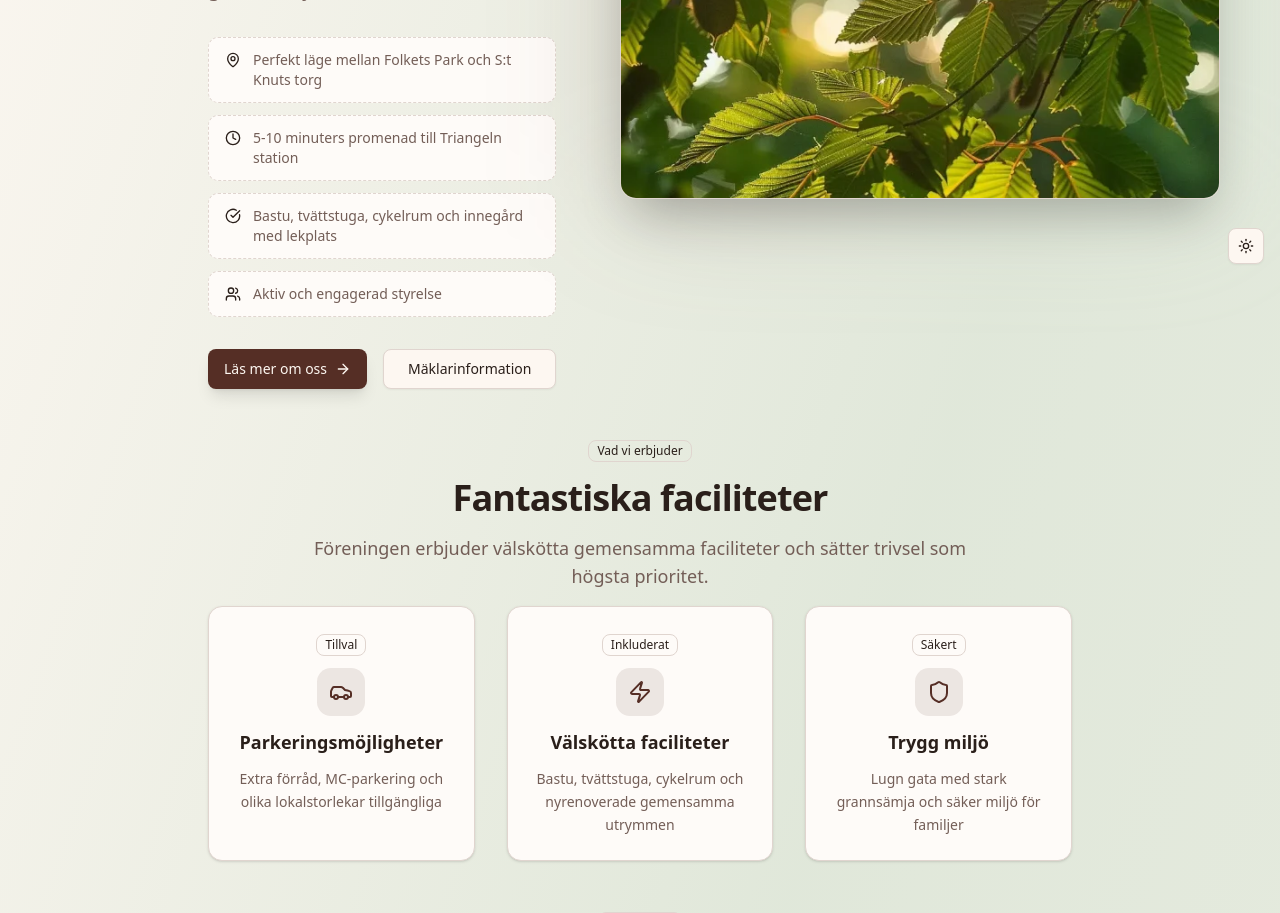
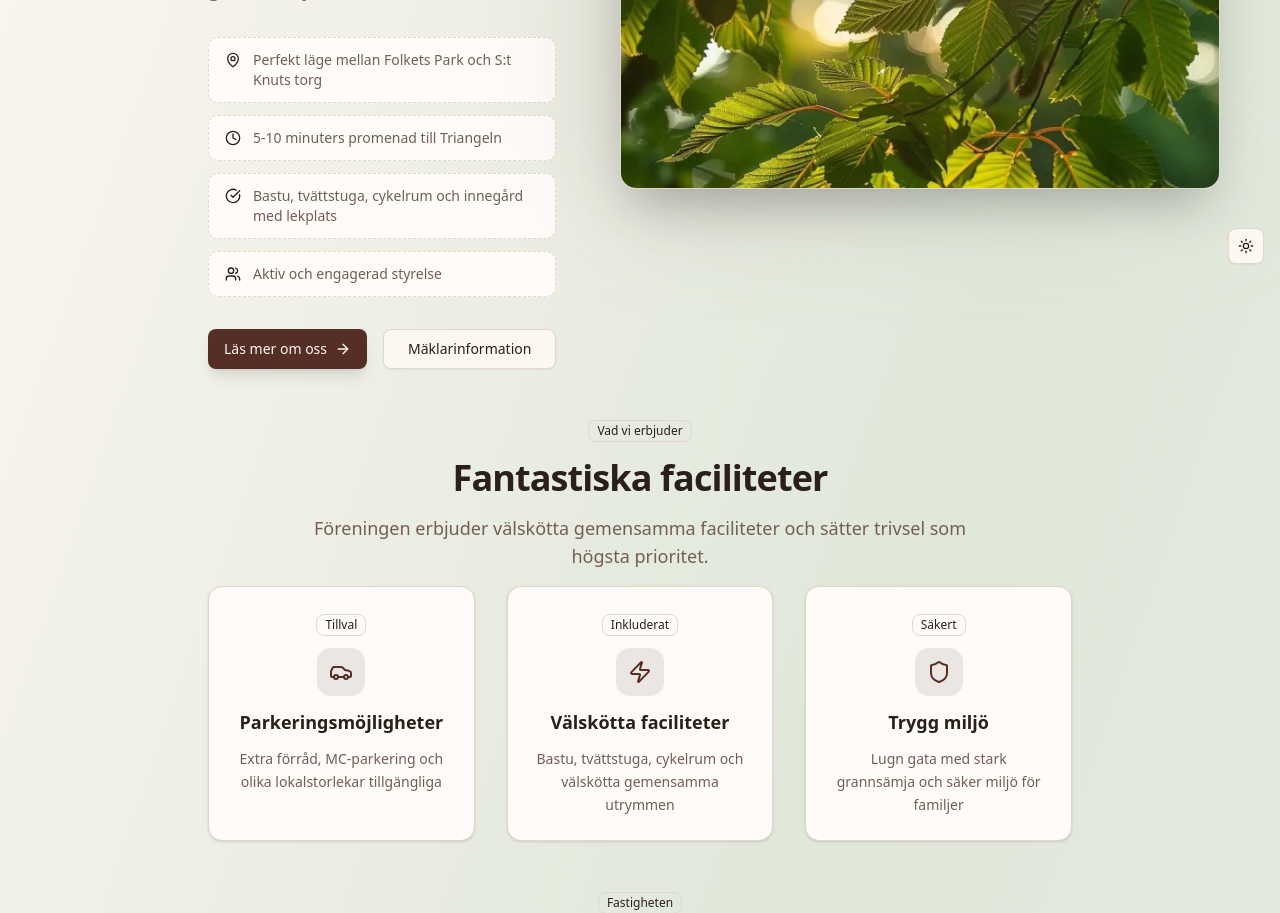
Before and after one commit to kastanjen4/www, a Next.js app: page / in a window 1280 px wide. Shown: the part 520-1433 px from the top of the page. Built offline with nearby package versions, Linux system fonts and the light colour scheme.

Commit message:
copy (#2)

```diff
--- a/next.config.ts
+++ b/next.config.ts
@@ -5,9 +5,6 @@ const nextConfig: NextConfig = {
   experimental: {
     typedRoutes: true,
   },
-  eslint: {
-    ignoreDuringBuilds: true,
-  },
 };
 
 export default nextConfig;
--- a/src/app/maklarinfo/page.tsx
+++ b/src/app/maklarinfo/page.tsx
@@ -142,7 +142,7 @@ export default function Maklarinfo() {
           </li>
           <li>
             Gemensamma utrymmen: en mysig innergård, bastu med plats för upp
-            till 12 personer, cykelrum, modern tvättstuga med torkrum och
+            till 12 personer, cykelrum, välutrustad tvättstuga med torkrum och
             källsorteringsrum.
           </li>
         </ul>
--- a/src/app/page.tsx
+++ b/src/app/page.tsx
@@ -86,7 +86,7 @@ const features = [
     icon: Zap,
     title: "Välskötta faciliteter",
     description:
-      "Bastu, tvättstuga, cykelrum och nyrenoverade gemensamma utrymmen",
+      "Bastu, tvättstuga, cykelrum och välskötta gemensamma utrymmen",
     highlight: "Inkluderat",
     color: "bg-purple-500",
   },
@@ -105,7 +105,7 @@ const highlights = [
     icon: MapPin,
   },
   {
-    text: "5-10 minuters promenad till Triangeln station",
+    text: "5-10 minuters promenad till Triangeln",
     icon: Clock,
   },
   {
```
